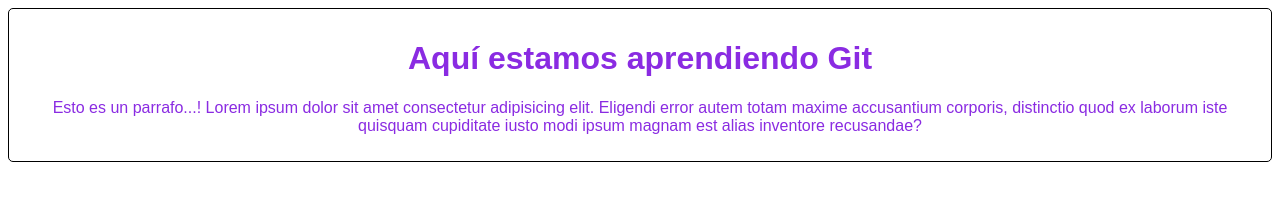
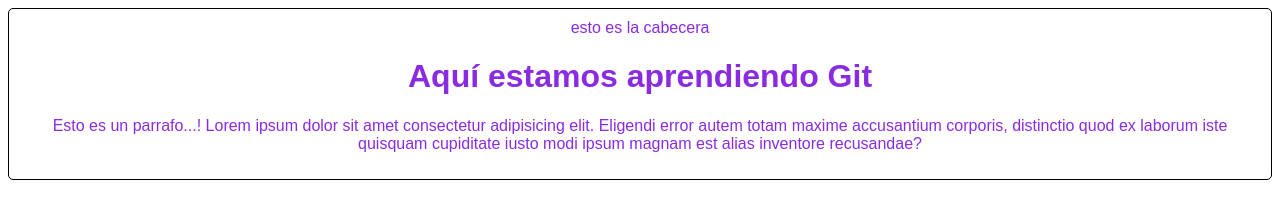
Before and after one commit to pabloh2001/hyperblog, a plain HTML site: page index.html in a window 1280 px wide. Drawn offline with Linux system fonts and the light colour scheme.

Commit message:
Estructura inicial de la cabezera

```diff
--- a/index.html
+++ b/index.html
@@ -9,6 +9,7 @@
 </head>
 <body>
     <header class="cabecera">
+        <div class="container"><span>esto es la cabecera</span></div>
         <h1>Aquí estamos aprendiendo Git</h1>
         <p>Esto es un parrafo...! Lorem ipsum dolor sit amet consectetur adipisicing elit. Eligendi error autem totam maxime accusantium corporis, distinctio quod ex laborum iste quisquam cupiditate iusto modi ipsum magnam est alias inventore recusandae?</p>
     </header>
```
